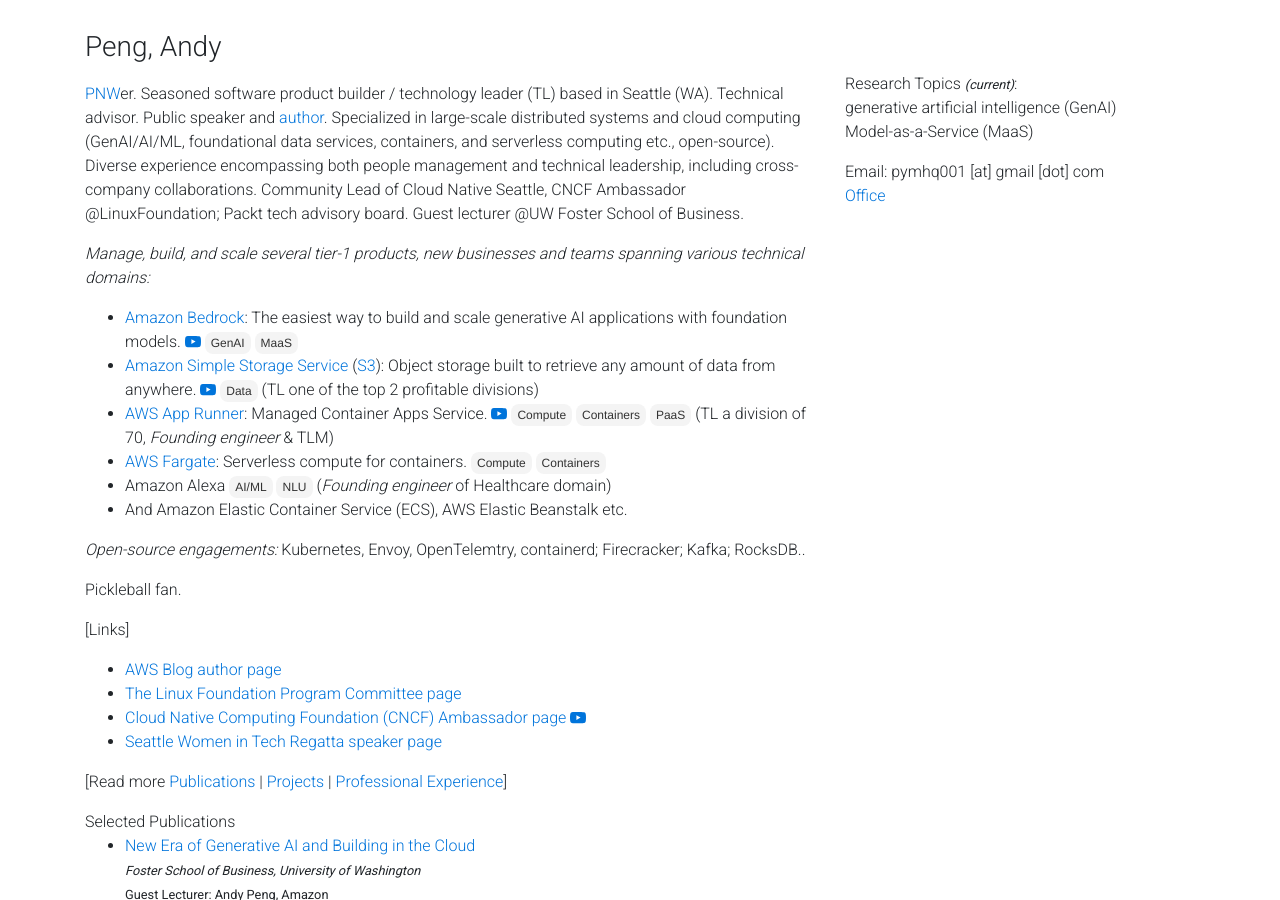
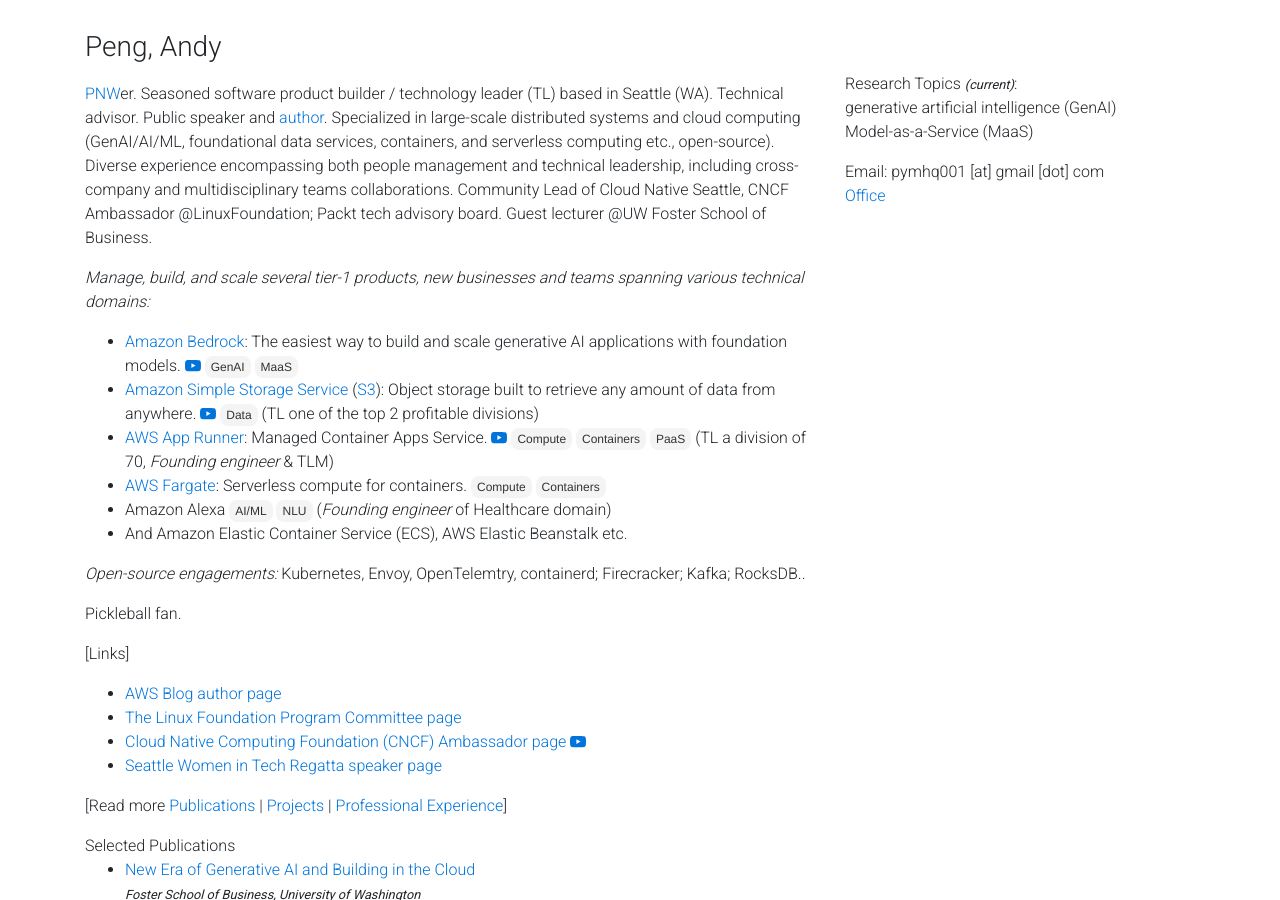
Before and after one commit to gfw001/gfw001.github.io, a Jekyll site: the page portfolio.html, which Jekyll copies as it is, in a window 1280 px wide and 900 px high. Built offline with Jekyll 4.4.1, drawn with Linux system fonts in a browser that asks for light colours; nearby versions of some CDN libraries; a style sheet for code colours, icons or effects is not loaded.

Commit message:
Update portfolio.html

```diff
--- a/portfolio.html
+++ b/portfolio.html
@@ -101,7 +101,7 @@
   <div class="row">
     <div class="col">
       <p style="margin-top:10px;">
-        <a href="https://www.pcta.org/">PNW</a>er. Seasoned software product builder / technology leader (TL) based in Seattle (WA). Technical advisor. Public speaker and <a href="https://aws.amazon.com/blogs/containers/author/yimipeng/">author</a>. Specialized in large-scale distributed systems and cloud computing (GenAI/AI/ML, foundational data services, containers, and serverless computing etc., open-source). Diverse experience encompassing both people management and technical leadership, including cross-company collaborations. Community Lead of Cloud Native Seattle, CNCF Ambassador @LinuxFoundation; Packt tech advisory board. Guest lecturer @UW Foster School of Business. <br>
+        <a href="https://www.pcta.org/">PNW</a>er. Seasoned software product builder / technology leader (TL) based in Seattle (WA). Technical advisor. Public speaker and <a href="https://aws.amazon.com/blogs/containers/author/yimipeng/">author</a>. Specialized in large-scale distributed systems and cloud computing (GenAI/AI/ML, foundational data services, containers, and serverless computing etc., open-source). Diverse experience encompassing both people management and technical leadership, including cross-company and multidisciplinary teams collaborations. Community Lead of Cloud Native Seattle, CNCF Ambassador @LinuxFoundation; Packt tech advisory board. Guest lecturer @UW Foster School of Business. <br>
       </p>
       <p>
 	      <i>Manage, build, and scale several tier-1 products, new businesses and teams spanning various technical domains: </i>
```
